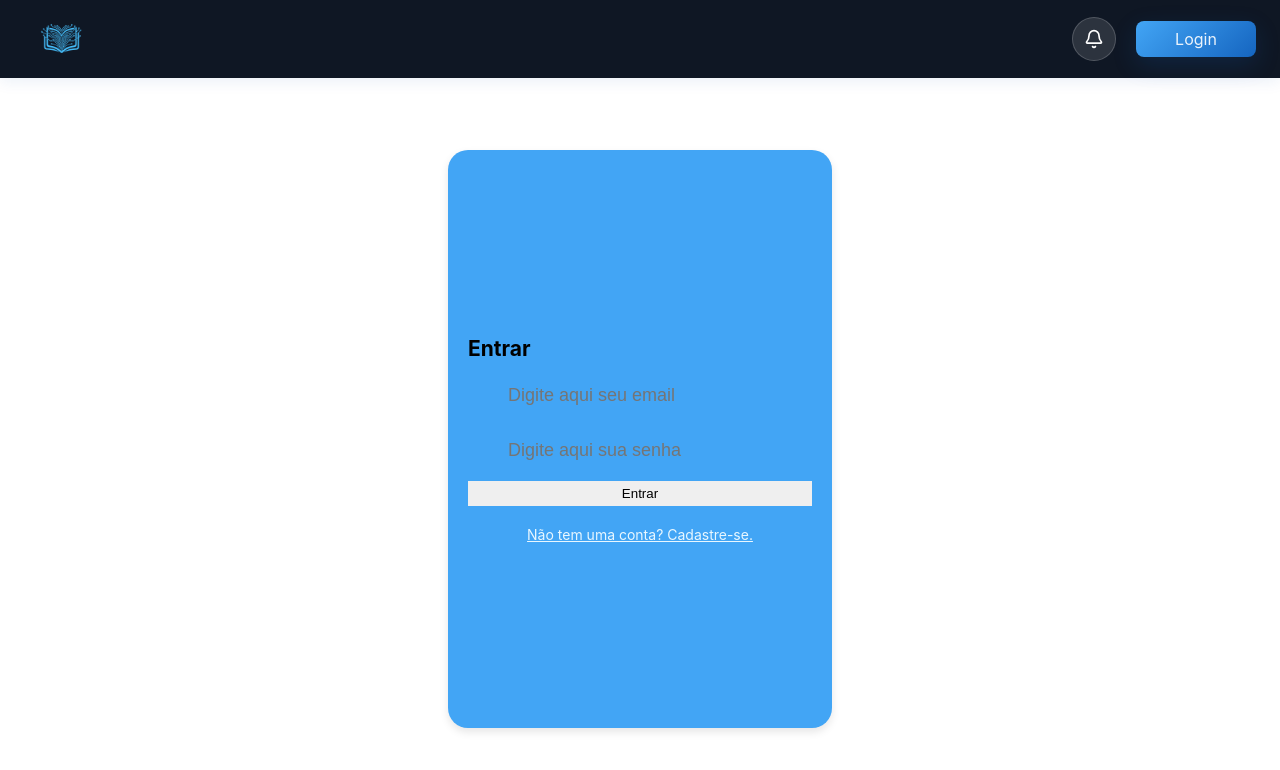
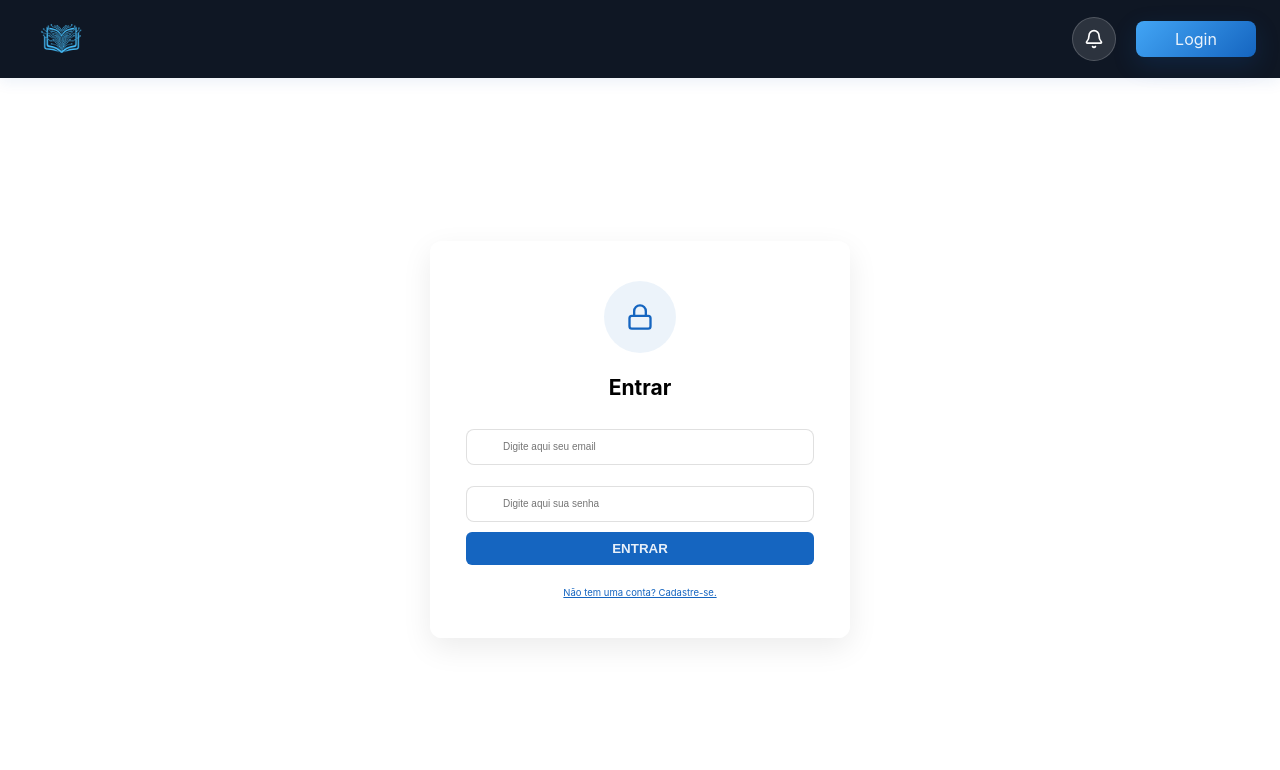
Before and after one commit to RaviHector/biblioteca-digital, a React (Vite) app in the folder biblioteca-digital-web-frontend/: page /login in a window 1280 px wide. Shown: the top 770 px of the page. Built offline with nearby package versions, Linux system fonts and the light colour scheme; no server answers.

Commit message:
Cores Layout 5

```diff
--- a/biblioteca-digital-web-frontend/src/components/common/FormInput/Styles.js
+++ b/biblioteca-digital-web-frontend/src/components/common/FormInput/Styles.js
@@ -12,14 +12,12 @@ export const Container = styled.div`
 `;
 
 export const Label = styled.label`
-  color: #ffffff;
-  font-size: 2.4rem;
-
+  color: ${(props) => props.theme.colors.textPrimary || '#1A1A1A'};
+  font-size: 1rem;
+  font-weight: 600;
+  margin-bottom: 6px;
   @media (max-width: 700px) {
-    font-size: 2rem;
-  }
-  @media (max-width: 370px) {
-    font-size: 1.5rem;
+    font-size: 0.95rem;
   }
 `;
 
@@ -41,25 +39,25 @@ export const Icon = styled.div`
 export const Input = styled.input.withConfig({
   shouldForwardProp: (prop) => prop !== "error",
 })`
-  height: 4rem;
-  font-size: 1.8rem;
-  padding: 0.8rem 1.6rem;
-  padding-left: 4rem;
-  border-radius: ${(props) => props.borderradius ?? "0.4rem"};
+  height: 3.6rem;
+  font-size: 1rem;
+  padding: 0.6rem 1rem;
+  padding-left: 3.6rem;
+  border-radius: ${(props) => props.borderradius ?? "8px"};
   width: 100%;
-  border: ${(props) => (props.error ? "0.2rem red solid" : "none")};
-  background-color: ${(props) =>
-    props.backgroundcolor ? props.backgroundcolor : "transparent"};
+  border: ${(props) => (props.error ? "2px solid #ef4444" : "1px solid rgba(0,0,0,0.12)")};
+  background-color: ${(props) => props.backgroundcolor ? props.backgroundcolor : "#fff"};
+  color: ${(props) => props.theme.colors.textPrimary || '#1A1A1A'};
 
   @media (max-width: 700px) {
     font-weight: 400;
-    font-size: 1.6rem;
-    line-height: 2rem;
+    font-size: 0.95rem;
+    line-height: 1.4rem;
     height: 3rem;
   }
 
   @media (max-width: 370px) {
-    font-size: 1.2rem;
+    font-size: 0.9rem;
   }
 `;
 
--- a/biblioteca-digital-web-frontend/src/pages/Login/Login.jsx
+++ b/biblioteca-digital-web-frontend/src/pages/Login/Login.jsx
@@ -2,10 +2,11 @@ import { useState } from "react";
 import { toast } from "react-toastify";
 import { FormInput } from "../../components/common";
 import { useLogin, useCreateUser } from "../../hooks/query/sessions";
-import { Button, Container, Form, InputsBox, ToggleForm } from "./Styles";
+import { Button, Container, Form, InputsBox, ToggleForm, IconWrapper } from "./Styles";
 import { useForm } from "react-hook-form";
 import { useLocation, useNavigate } from "react-router-dom";
 import useAuthStore from "../../stores/auth";
+import { Lock } from 'lucide-react';
 
 export default function Login() {
   const [isRegistering, setIsRegistering] = useState(false);
@@ -55,8 +56,11 @@ export default function Login() {
   return (
     <Container>
       <InputsBox>
+        <IconWrapper>
+          <Lock size={28} color="#1565c0" />
+        </IconWrapper>
         <Form onSubmit={handleSubmit(onSubmit)}>
-          <h2>{isRegistering ? "Criar Conta" : "Entrar"}</h2>
+          <h2 style={{ textAlign: 'center', margin: '0 0 8px 0' }}>{isRegistering ? "Criar Conta" : "Entrar"}</h2>
 
           {isRegistering && (
             <FormInput
--- a/biblioteca-digital-web-frontend/src/pages/Login/Styles.js
+++ b/biblioteca-digital-web-frontend/src/pages/Login/Styles.js
@@ -12,14 +12,14 @@ export const InputsBox = styled.div`
   display: flex;
   flex-direction: column;
   gap: 1rem;
-  background-color: ${({ theme }) => theme.colors.midGreen};
-  border-radius: 2rem;
-  width: 30%;
-  height: 80%;
+  background: ${(props) => props.theme.colors.white};
+  border-radius: 12px;
+  width: 420px;
+  max-width: 92%;
   justify-content: center;
   align-items: center;
-  padding: 2rem;
-  box-shadow: 0 4px 8px rgba(0, 0, 0, 0.1);
+  padding: 40px 36px;
+  box-shadow: 0 10px 30px rgba(0, 0, 0, 0.08);
 `;
 
 export const Form = styled.form`
@@ -32,23 +32,38 @@ export const Form = styled.form`
 
 export const Button = styled.button`
   width: 100%;
-  padding: 0.5rem;
+  padding: 0.9rem 1rem;
   border: none;
   cursor: pointer;
-  transition: background-color 0.3s ease;
+  transition: all 0.18s ease;
+  background: ${(props) => props.theme.colors.primaryDark};
+  color: ${(props) => props.theme.colors.white};
+  border-radius: 6px;
+  font-weight: 700;
+  text-transform: uppercase;
 
   &:hover {
-    background-color: ${({ theme }) => theme.colors.darkGreen};
+    transform: translateY(-2px);
+    box-shadow: 0 8px 20px rgba(21,101,192,0.12);
   }
 `;
 
 export const ToggleForm = styled.p`
   cursor: pointer;
-  color: ${({ theme }) => theme.colors.lightGreen};
+  color: ${(props) => props.theme.colors.primaryDark};
   text-decoration: underline;
-  margin-top: 1rem;
+  margin-top: 12px;
+  text-align: center;
+  font-size: 0.95rem;
+`;
 
-  &:hover {
-    color: ${({ theme }) => theme.colors.white};
-  }
+export const IconWrapper = styled.div`
+  width: 72px;
+  height: 72px;
+  border-radius: 50%;
+  background: rgba(21,101,192,0.08);
+  display: flex;
+  align-items: center;
+  justify-content: center;
+  margin-bottom: 12px;
 `;
```
Also changed, not shown: 2 other files (tests, documents, lock files or other folders).
